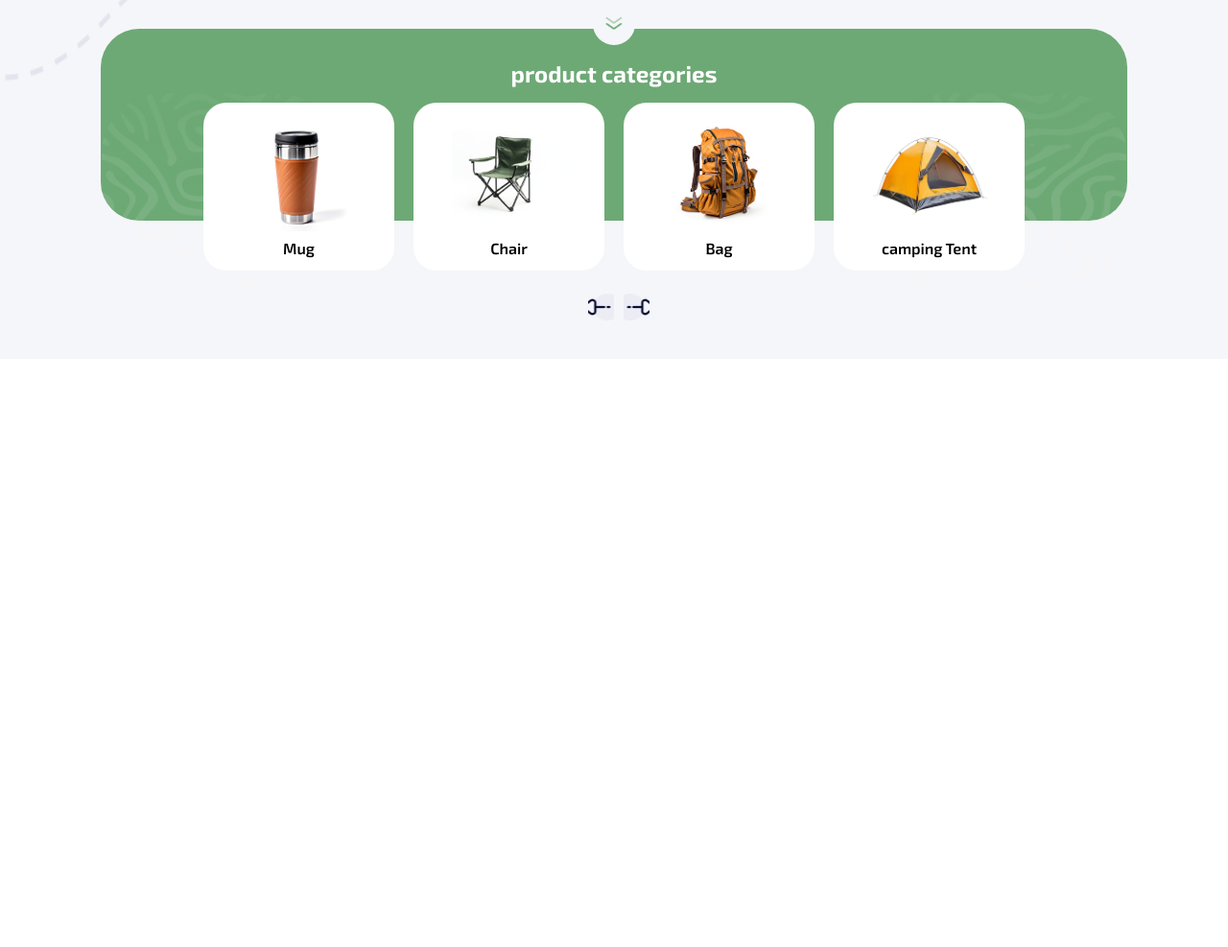
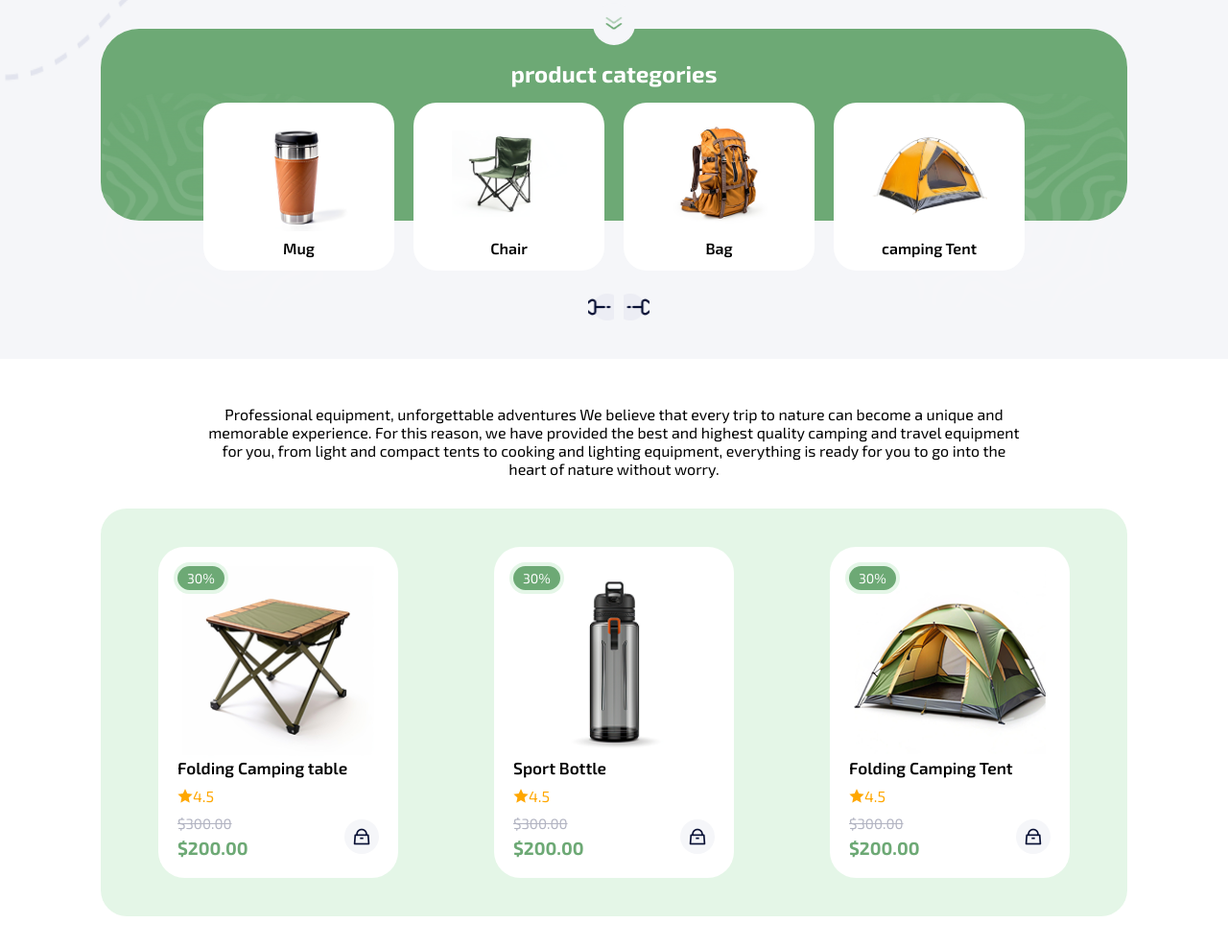
Before and after one commit to JoelAndradeManrique/Camping, a plain HTML site: page index.html in a window 1280 px wide. Shown: the part 736-1723 px from the top of the page at 96% size. Before the commit the page ends 1110 px from the top, so only its background shows below. Drawn offline with nearby package versions, Linux system fonts and the light colour scheme.

Commit message:
tercera actualizacion camping

```diff
--- a/css/style.css
+++ b/css/style.css
@@ -324,3 +324,94 @@ header{
     display: none;
 
 }
+
+.product-desc{
+    max-width: 80%;
+    width: 100%;
+    text-align: center;
+    margin: auto auto 2rem auto;
+}
+
+.product-content{
+    display: grid;
+    grid-template-columns: repeat(3, 250px);
+    justify-content: space-between;
+    gap: 2rem;
+    background: var(--second-color);
+    border-radius: 1.7rem;
+    padding: 40px 60px;
+}
+
+.product-box{
+    background: var(--bg-color);
+    padding: 20px;
+    border-radius: 1.7rem;
+    position: relative;
+}
+
+.product-box span{
+    position: absolute;
+    top: 1rem;
+    left: 1rem;
+    background: var(--main-color);
+    color: var(--bg-color);
+    font-size: 0.88rem;
+    padding: 4px 10px;
+    border-radius: 2rem;
+    border: 4px solid var(--second-color);
+    z-index: 2;
+}
+
+.product-box img{
+    display: block;
+    margin-left: auto;
+    margin-right: auto;
+    width: 200px;
+    height: 200px;
+    object-fit: contain;
+}
+
+.product-box h2{
+    font-size: 1.075rem;
+    font-weight: 600;
+}
+
+.rating{
+    display: flex;
+    align-items: center;
+    color: var(--yellow-color);
+    margin: 10px 0;
+}
+
+.p-info{
+    display: flex;
+    align-items: center;
+    justify-content: space-between;
+}
+
+.price p{
+    color: #b2b4c2;
+    font-size: 0.94rem;
+    text-decoration: line-through;
+    margin-bottom: 5px;
+}
+
+.price h3{
+    color: var(--main-color);
+}
+
+.product-box a i{
+    background: var(--text-neutral-3);
+    color: var(--text-color);
+    padding: 8px;
+    border-radius: 50%;
+    font-size: 20px;
+    transition: all 0.3s cubic-bezier(0.075, 0.82, 0.165, 1);
+}
+
+.product-box a i:hover{
+    background: var(--main-color);
+    color: var(--bg-color);
+    transition: all 0.3s cubic-bezier(0.075, 0.82, 0.165, 1);
+
+}
--- a/index.html
+++ b/index.html
@@ -128,6 +128,76 @@
                     </div>
             </div>
         </section>
+        <!--products-->
+        <section class="products container" id="products">
+            <p class="product-desc">
+                Professional equipment, unforgettable adventures We believe that every
+                trip to nature can become a unique and memorable experience. For this
+                reason, we have provided the best and highest quality camping and travel
+                equipment for you, from light and compact tents to cooking and lighting
+                equipment, everything is ready for you to go into the heart of nature
+                without worry.
+            </p>
+            <!--product content-->
+            <div class="product-content">
+                <div class="product-box">
+                    <span>30%</span>
+                    <img src="images/product-1.png" alt="">
+                    <h2>Folding Camping table</h2>
+                    <div class="rating">
+                        <i class="ri-star-fill"></i>
+                        <p>4.5</p>
+                    </div>
+                    <div class="p-info">
+                        <div class="price">
+                            <p>$300.00</p>
+                            <h3>$200.00</h3>
+                        </div>
+                        <a href="#">
+                            <i class="ri-handbag-line"></i>
+                        </a>
+                    </div>
+                </div>
+
+                <div class="product-box">
+                    <span>30%</span>
+                    <img src="images/product-2.png" alt="">
+                    <h2>Sport Bottle</h2>
+                    <div class="rating">
+                        <i class="ri-star-fill"></i>
+                        <p>4.5</p>
+                    </div>
+                    <div class="p-info">
+                        <div class="price">
+                            <p>$300.00</p>
+                            <h3>$200.00</h3>
+                        </div>
+                        <a href="#">
+                            <i class="ri-handbag-line"></i>
+                        </a>
+                    </div>
+                </div>
+
+                <div class="product-box">
+                    <span>30%</span>
+                    <img src="images/product-3.png" alt="">
+                    <h2>Folding Camping Tent</h2>
+                    <div class="rating">
+                        <i class="ri-star-fill"></i>
+                        <p>4.5</p>
+                    </div>
+                    <div class="p-info">
+                        <div class="price">
+                            <p>$300.00</p>
+                            <h3>$200.00</h3>
+                        </div>
+                        <a href="#">
+                            <i class="ri-handbag-line"></i>
+                        </a>
+                    </div>
+                </div>
+            </div>
+        </section>
         <!-- Swiper JS -->
         <script src="https://cdn.jsdelivr.net/npm/swiper@11/swiper-bundle.min.js"></script>
 
```
